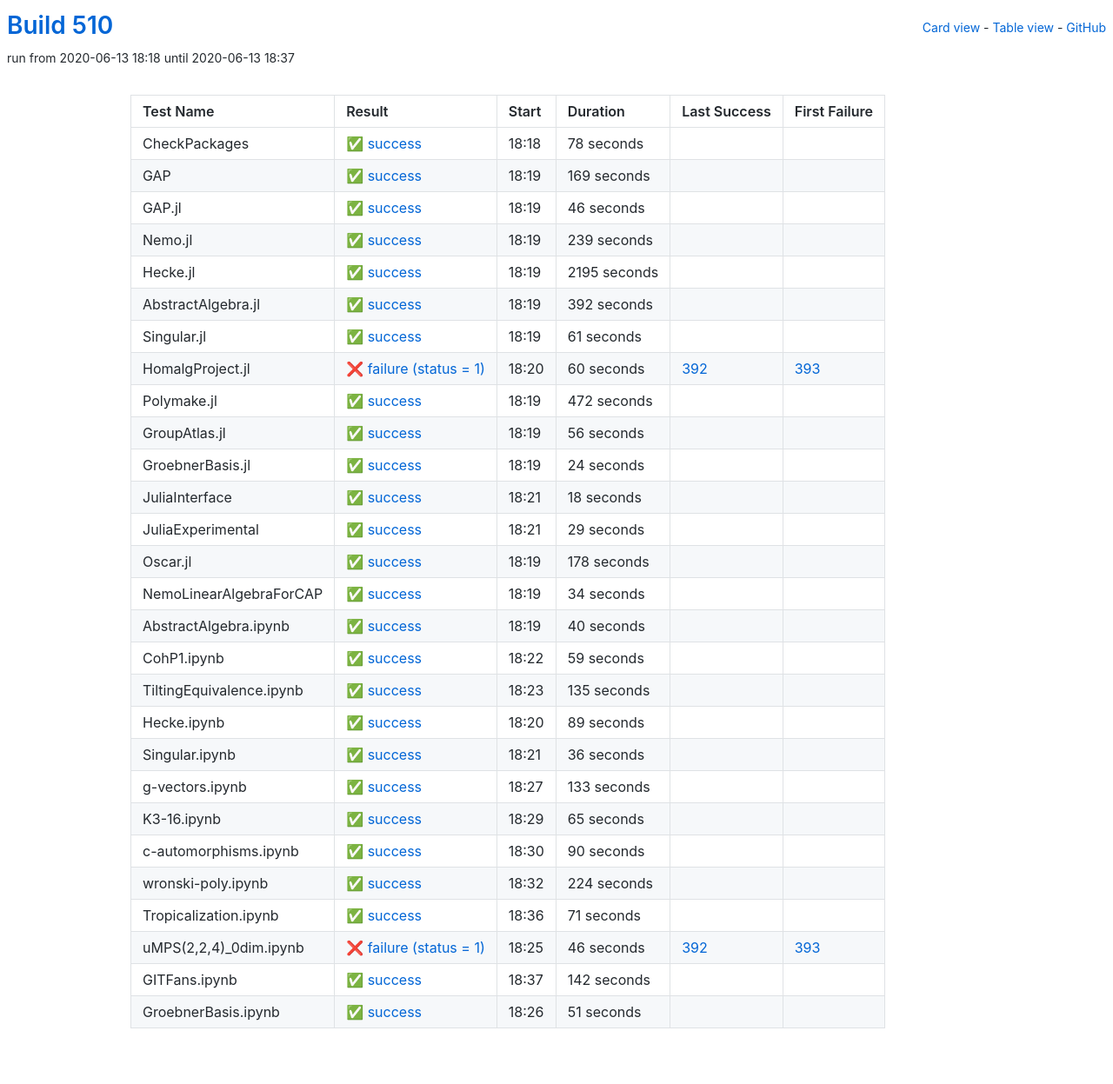
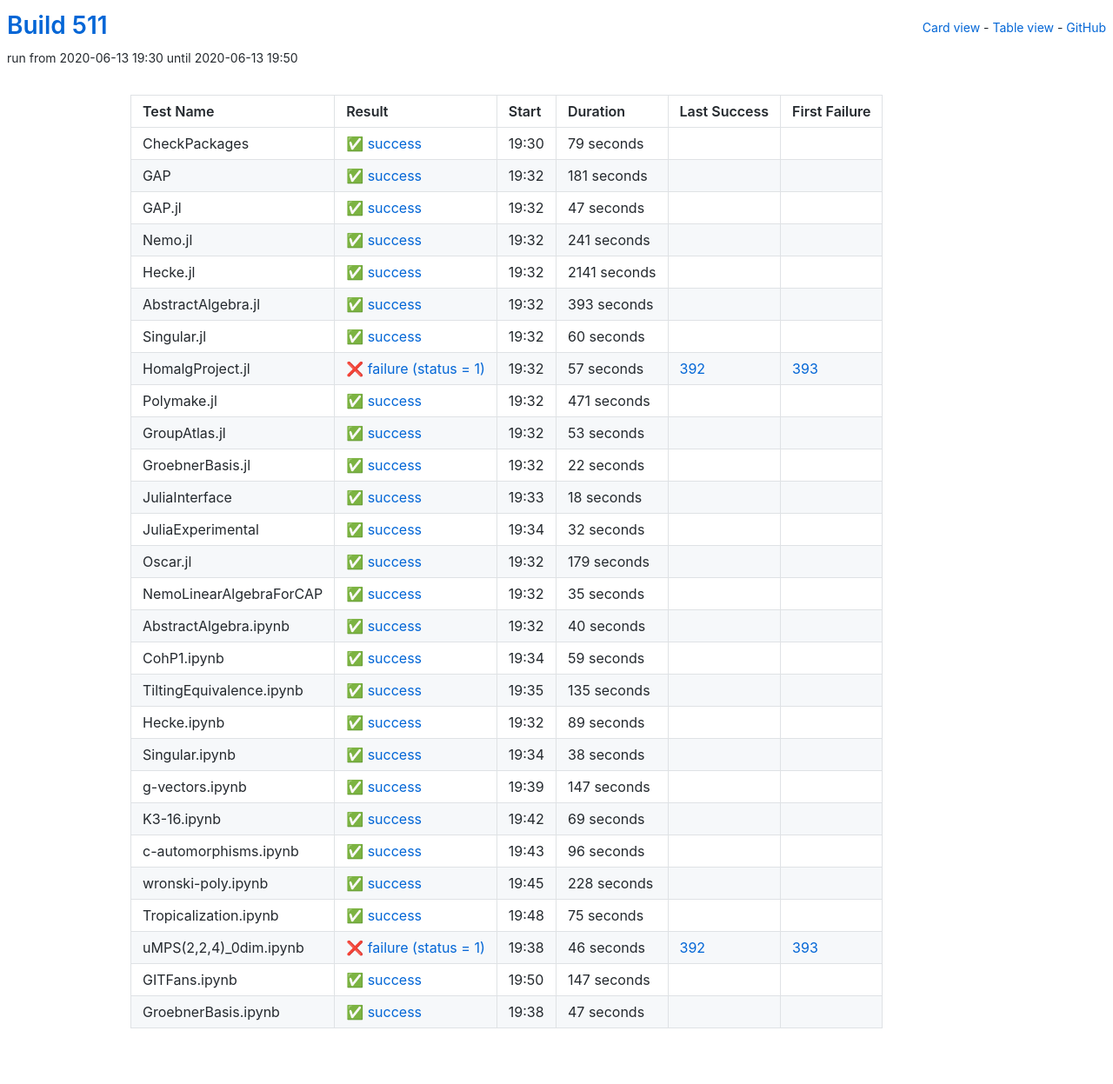
Before and after one commit to oscar-system/oscar-ci-status-1.4, a Jekyll site: the page built from table.html, in a window 1280 px wide. Shown: the whole page at 87% size. Built offline with Jekyll 4.4.1, drawn with Linux system fonts in a browser that asks for light colours.

Commit message:
Build #511

```diff
--- a/_data/ci.yml
+++ b/_data/ci.yml
@@ -1,6 +1,6 @@
 ---
-build: 510
-build_url: https://oscarci.mathematik.uni-kl.de/job/oscar-julia-1.4/510/
+build: 511
+build_url: https://oscarci.mathematik.uni-kl.de/job/oscar-julia-1.4/511/
 job: oscar-julia-1.4
 organization: oscar-system
 repo: oscar-ci-status-1.4
@@ -8,140 +8,140 @@ repourl: https://github.com/oscar-system/oscar-ci-status-1.4
 tests:
 - name: CheckPackages
   id: checkpackages
-  log: https://oscarci.mathematik.uni-kl.de/job/oscar-julia-1.4/510/artifact/logs/build-510/CheckPackages.log
-  start: 2020-06-13 18:18
+  log: https://oscarci.mathematik.uni-kl.de/job/oscar-julia-1.4/511/artifact/logs/build-511/CheckPackages.log
+  start: 2020-06-13 19:30
   success: true
   exitcode: 0
   status: success
-  duration: 78
+  duration: 79
   last_success: false
   last_success_url:
   first_failure: false
   first_failure_url:
 - name: GAP
   id: gap
-  log: https://oscarci.mathematik.uni-kl.de/job/oscar-julia-1.4/510/artifact/logs/build-510/GAP.log
-  start: 2020-06-13 18:19
+  log: https://oscarci.mathematik.uni-kl.de/job/oscar-julia-1.4/511/artifact/logs/build-511/GAP.log
+  start: 2020-06-13 19:32
   success: true
   exitcode: 0
   status: success
-  duration: 169
+  duration: 181
   last_success: false
   last_success_url:
   first_failure: false
   first_failure_url:
 - name: GAP.jl
   id: gap-jl
-  log: https://oscarci.mathematik.uni-kl.de/job/oscar-julia-1.4/510/artifact/logs/build-510/GAP.jl.log
-  start: 2020-06-13 18:19
+  log: https://oscarci.mathematik.uni-kl.de/job/oscar-julia-1.4/511/artifact/logs/build-511/GAP.jl.log
+  start: 2020-06-13 19:32
   success: true
   exitcode: 0
   status: success
-  duration: 46
+  duration: 47
   last_success: false
   last_success_url:
   first_failure: false
   first_failure_url:
 - name: Nemo.jl
   id: nemo-jl
-  log: https://oscarci.mathematik.uni-kl.de/job/oscar-julia-1.4/510/artifact/logs/build-510/Nemo.jl.log
-  start: 2020-06-13 18:19
+  log: https://oscarci.mathematik.uni-kl.de/job/oscar-julia-1.4/511/artifact/logs/build-511/Nemo.jl.log
+  start: 2020-06-13 19:32
   success: true
   exitcode: 0
   status: success
-  duration: 239
+  duration: 241
   last_success: false
   last_success_url:
   first_failure: false
   first_failure_url:
 - name: Hecke.jl
   id: hecke-jl
-  log: https://oscarci.mathematik.uni-kl.de/job/oscar-julia-1.4/510/artifact/logs/build-510/Hecke.jl.log
-  start: 2020-06-13 18:19
+  log: https://oscarci.mathematik.uni-kl.de/job/oscar-julia-1.4/511/artifact/logs/build-511/Hecke.jl.log
+  start: 2020-06-13 19:32
   success: true
   exitcode: 0
   status: success
-  duration: 2195
+  duration: 2141
   last_success: false
   last_success_url:
   first_failure: false
   first_failure_url:
 - name: AbstractAlgebra.jl
   id: abstractalgebra-jl
-  log: https://oscarci.mathematik.uni-kl.de/job/oscar-julia-1.4/510/artifact/logs/build-510/AbstractAlgebra.jl.log
-  start: 2020-06-13 18:19
+  log: https://oscarci.mathematik.uni-kl.de/job/oscar-julia-1.4/511/artifact/logs/build-511/AbstractAlgebra.jl.log
+  start: 2020-06-13 19:32
   success: true
   exitcode: 0
   status: success
-  duration: 392
+  duration: 393
   last_success: false
   last_success_url:
   first_failure: false
   first_failure_url:
 - name: Singular.jl
   id: singular-jl
-  log: https://oscarci.mathematik.uni-kl.de/job/oscar-julia-1.4/510/artifact/logs/build-510/Singular.jl.log
-  start: 2020-06-13 18:19
+  log: https://oscarci.mathematik.uni-kl.de/job/oscar-julia-1.4/511/artifact/logs/build-511/Singular.jl.log
+  start: 2020-06-13 19:32
   success: true
   exitcode: 0
   status: success
-  duration: 61
+  duration: 60
   last_success: false
   last_success_url:
   first_failure: false
   first_failure_url:
 - name: HomalgProject.jl
   id: homalgproject-jl
-  log: https://oscarci.mathematik.uni-kl.de/job/oscar-julia-1.4/510/artifact/logs/build-510/HomalgProject.jl.log
-  start: 2020-06-13 18:20
+  log: https://oscarci.mathematik.uni-kl.de/job/oscar-julia-1.4/511/artifact/logs/build-511/HomalgProject.jl.log
+  start: 2020-06-13 19:32
   success: false
   exitcode: 1
   status: failure
-  duration: 60
+  duration: 57
   last_success: 392
   last_success_url: https://oscarci.mathematik.uni-kl.de/job/oscar-julia-1.4/392/
   first_failure: 393
   first_failure_url: https://oscarci.mathematik.uni-kl.de/job/oscar-julia-1.4/393/
 - name: Polymake.jl
   id: polymake-jl
-  log: https://oscarci.mathematik.uni-kl.de/job/oscar-julia-1.4/510/artifact/logs/build-510/Polymake.jl.log
-  start: 2020-06-13 18:19
+  log: https://oscarci.mathematik.uni-kl.de/job/oscar-julia-1.4/511/artifact/logs/build-511/Polymake.jl.log
+  start: 2020-06-13 19:32
   success: true
   exitcode: 0
   status: success
-  duration: 472
+  duration: 471
   last_success: false
   last_success_url:
   first_failure: false
   first_failure_url:
 - name: GroupAtlas.jl
   id: groupatlas-jl
-  log: https://oscarci.mathematik.uni-kl.de/job/oscar-julia-1.4/510/artifact/logs/build-510/GroupAtlas.jl.log
-  start: 2020-06-13 18:19
+  log: https://oscarci.mathematik.uni-kl.de/job/oscar-julia-1.4/511/artifact/logs/build-511/GroupAtlas.jl.log
+  start: 2020-06-13 19:32
   success: true
   exitcode: 0
   status: success
-  duration: 56
+  duration: 53
   last_success: false
   last_success_url:
   first_failure: false
   first_failure_url:
 - name: GroebnerBasis.jl
   id: groebnerbasis-jl
-  log: https://oscarci.mathematik.uni-kl.de/job/oscar-julia-1.4/510/artifact/logs/build-510/GroebnerBasis.jl.log
-  start: 2020-06-13 18:19
+  log: https://oscarci.mathematik.uni-kl.de/job/oscar-julia-1.4/511/artifact/logs/build-511/GroebnerBasis.jl.log
+  start: 2020-06-13 19:32
   success: true
   exitcode: 0
   status: success
-  duration: 24
+  duration: 22
   last_success: false
   last_success_url:
   first_failure: false
   first_failure_url:
 - name: JuliaInterface
   id: juliainterface
-  log: https://oscarci.mathematik.uni-kl.de/job/oscar-julia-1.4/510/artifact/logs/build-510/JuliaInterface.log
-  start: 2020-06-13 18:21
+  log: https://oscarci.mathematik.uni-kl.de/job/oscar-julia-1.4/511/artifact/logs/build-511/JuliaInterface.log
+  start: 2020-06-13 19:33
   success: true
   exitcode: 0
   status: success
@@ -152,44 +152,44 @@ tests:
   first_failure_url:
 - name: JuliaExperimental
   id: juliaexperimental
-  log: https://oscarci.mathematik.uni-kl.de/job/oscar-julia-1.4/510/artifact/logs/build-510/JuliaExperimental.log
-  start: 2020-06-13 18:21
+  log: https://oscarci.mathematik.uni-kl.de/job/oscar-julia-1.4/511/artifact/logs/build-511/JuliaExperimental.log
+  start: 2020-06-13 19:34
   success: true
   exitcode: 0
   status: success
-  duration: 29
+  duration: 32
   last_success: false
   last_success_url:
   first_failure: false
   first_failure_url:
 - name: Oscar.jl
   id: oscar-jl
-  log: https://oscarci.mathematik.uni-kl.de/job/oscar-julia-1.4/510/artifact/logs/build-510/Oscar.jl.log
-  start: 2020-06-13 18:19
+  log: https://oscarci.mathematik.uni-kl.de/job/oscar-julia-1.4/511/artifact/logs/build-511/Oscar.jl.log
+  start: 2020-06-13 19:32
   success: true
   exitcode: 0
   status: success
-  duration: 178
+  duration: 179
   last_success: false
   last_success_url:
   first_failure: false
   first_failure_url:
 - name: NemoLinearAlgebraForCAP
   id: nemolinearalgebraforcap
-  log: https://oscarci.mathematik.uni-kl.de/job/oscar-julia-1.4/510/artifact/logs/build-510/NemoLinearAlgebraForCAP.log
-  start: 2020-06-13 18:19
+  log: https://oscarci.mathematik.uni-kl.de/job/oscar-julia-1.4/511/artifact/logs/build-511/NemoLinearAlgebraForCAP.log
+  start: 2020-06-13 19:32
   success: true
   exitcode: 0
   status: success
-  duration: 34
+  duration: 35
   last_success: false
   last_success_url:
   first_failure: false
   first_failure_url:
 - name: AbstractAlgebra.ipynb
   id: abstractalgebra-ipynb
-  log: https://oscarci.mathematik.uni-kl.de/job/oscar-julia-1.4/510/artifact/logs/build-510/AbstractAlgebra.ipynb.log
-  start: 2020-06-13 18:19
+  log: https://oscarci.mathematik.uni-kl.de/job/oscar-julia-1.4/511/artifact/logs/build-511/AbstractAlgebra.ipynb.log
+  start: 2020-06-13 19:32
   success: true
   exitcode: 0
   status: success
@@ -200,8 +200,8 @@ tests:
   first_failure_url:
 - name: CohP1.ipynb
   id: cohp1-ipynb
-  log: https://oscarci.mathematik.uni-kl.de/job/oscar-julia-1.4/510/artifact/logs/build-510/CohP1.ipynb.log
-  start: 2020-06-13 18:22
+  log: https://oscarci.mathematik.uni-kl.de/job/oscar-julia-1.4/511/artifact/logs/build-511/CohP1.ipynb.log
+  start: 2020-06-13 19:34
   success: true
   exitcode: 0
   status: success
@@ -212,8 +212,8 @@ tests:
   first_failure_url:
 - name: TiltingEquivalence.ipynb
   id: tiltingequivalence-ipynb
-  log: https://oscarci.mathematik.uni-kl.de/job/oscar-julia-1.4/510/artifact/logs/build-510/TiltingEquivalence.ipynb.log
-  start: 2020-06-13 18:23
+  log: https://oscarci.mathematik.uni-kl.de/job/oscar-julia-1.4/511/artifact/logs/build-511/TiltingEquivalence.ipynb.log
+  start: 2020-06-13 19:35
   success: true
   exitcode: 0
   status: success
@@ -224,8 +224,8 @@ tests:
   first_failure_url:
 - name: Hecke.ipynb
   id: hecke-ipynb
-  log: https://oscarci.mathematik.uni-kl.de/job/oscar-julia-1.4/510/artifact/logs/build-510/Hecke.ipynb.log
-  start: 2020-06-13 18:20
+  log: https://oscarci.mathematik.uni-kl.de/job/oscar-julia-1.4/511/artifact/logs/build-511/Hecke.ipynb.log
+  start: 2020-06-13 19:32
   success: true
   exitcode: 0
   status: success
@@ -236,80 +236,80 @@ tests:
   first_failure_url:
 - name: Singular.ipynb
   id: singular-ipynb
-  log: https://oscarci.mathematik.uni-kl.de/job/oscar-julia-1.4/510/artifact/logs/build-510/Singular.ipynb.log
-  start: 2020-06-13 18:21
+  log: https://oscarci.mathematik.uni-kl.de/job/oscar-julia-1.4/511/artifact/logs/build-511/Singular.ipynb.log
+  start: 2020-06-13 19:34
   success: true
   exitcode: 0
   status: success
-  duration: 36
+  duration: 38
   last_success: false
   last_success_url:
   first_failure: false
   first_failure_url:
 - name: g-vectors.ipynb
   id: g-vectors-ipynb
-  log: https://oscarci.mathematik.uni-kl.de/job/oscar-julia-1.4/510/artifact/logs/build-510/g-vectors.ipynb.log
-  start: 2020-06-13 18:27
+  log: https://oscarci.mathematik.uni-kl.de/job/oscar-julia-1.4/511/artifact/logs/build-511/g-vectors.ipynb.log
+  start: 2020-06-13 19:39
   success: true
   exitcode: 0
   status: success
-  duration: 133
+  duration: 147
   last_success: false
   last_success_url:
   first_failure: false
   first_failure_url:
 - name: K3-16.ipynb
   id: k3-16-ipynb
-  log: https://oscarci.mathematik.uni-kl.de/job/oscar-julia-1.4/510/artifact/logs/build-510/K3-16.ipynb.log
-  start: 2020-06-13 18:29
+  log: https://oscarci.mathematik.uni-kl.de/job/oscar-julia-1.4/511/artifact/logs/build-511/K3-16.ipynb.log
+  start: 2020-06-13 19:42
   success: true
   exitcode: 0
   status: success
-  duration: 65
+  duration: 69
   last_success: false
   last_success_url:
   first_failure: false
   first_failure_url:
 - name: c-automorphisms.ipynb
   id: c-automorphisms-ipynb
-  log: https://oscarci.mathematik.uni-kl.de/job/oscar-julia-1.4/510/artifact/logs/build-510/c-automorphisms.ipynb.log
-  start: 2020-06-13 18:30
+  log: https://oscarci.mathematik.uni-kl.de/job/oscar-julia-1.4/511/artifact/logs/build-511/c-automorphisms.ipynb.log
+  start: 2020-06-13 19:43
   success: true
   exitcode: 0
   status: success
-  duration: 90
+  duration: 96
   last_success: false
   last_success_url:
   first_failure: false
   first_failure_url:
 - name: wronski-poly.ipynb
   id: wronski-poly-ipynb
-  log: https://oscarci.mathematik.uni-kl.de/job/oscar-julia-1.4/510/artifact/logs/build-510/wronski-poly.ipynb.log
-  start: 2020-06-13 18:32
+  log: https://oscarci.mathematik.uni-kl.de/job/oscar-julia-1.4/511/artifact/logs/build-511/wronski-poly.ipynb.log
+  start: 2020-06-13 19:45
   success: true
   exitcode: 0
   status: success
-  duration: 224
+  duration: 228
   last_success: false
   last_success_url:
   first_failure: false
   first_failure_url:
 - name: Tropicalization.ipynb
   id: tropicalization-ipynb
-  log: https://oscarci.mathematik.uni-kl.de/job/oscar-julia-1.4/510/artifact/logs/build-510/Tropicalization.ipynb.log
-  start: 2020-06-13 18:36
+  log: https://oscarci.mathematik.uni-kl.de/job/oscar-julia-1.4/511/artifact/logs/build-511/Tropicalization.ipynb.log
+  start: 2020-06-13 19:48
   success: true
   exitcode: 0
   status: success
-  duration: 71
+  duration: 75
   last_success: false
   last_success_url:
   first_failure: false
   first_failure_url:
 - name: uMPS(2,2,4)_0dim.ipynb
   id: umps-2-2-4-0dim-ipynb
-  log: https://oscarci.mathematik.uni-kl.de/job/oscar-julia-1.4/510/artifact/logs/build-510/uMPS-2-2-4-_0dim.ipynb.log
-  start: 2020-06-13 18:25
+  log: https://oscarci.mathematik.uni-kl.de/job/oscar-julia-1.4/511/artifact/logs/build-511/uMPS-2-2-4-_0dim.ipynb.log
+  start: 2020-06-13 19:38
   success: false
   exitcode: 1
   status: failure
@@ -320,24 +320,24 @@ tests:
   first_failure_url: https://oscarci.mathematik.uni-kl.de/job/oscar-julia-1.4/393/
 - name: GITFans.ipynb
   id: gitfans-ipynb
-  log: https://oscarci.mathematik.uni-kl.de/job/oscar-julia-1.4/510/artifact/logs/build-510/GITFans.ipynb.log
-  start: 2020-06-13 18:37
+  log: https://oscarci.mathematik.uni-kl.de/job/oscar-julia-1.4/511/artifact/logs/build-511/GITFans.ipynb.log
+  start: 2020-06-13 19:50
   success: true
   exitcode: 0
   status: success
-  duration: 142
+  duration: 147
   last_success: false
   last_success_url:
   first_failure: false
   first_failure_url:
 - name: GroebnerBasis.ipynb
   id: groebnerbasis-ipynb
-  log: https://oscarci.mathematik.uni-kl.de/job/oscar-julia-1.4/510/artifact/logs/build-510/GroebnerBasis.ipynb.log
-  start: 2020-06-13 18:26
+  log: https://oscarci.mathematik.uni-kl.de/job/oscar-julia-1.4/511/artifact/logs/build-511/GroebnerBasis.ipynb.log
+  start: 2020-06-13 19:38
   success: true
   exitcode: 0
   status: success
-  duration: 51
+  duration: 47
   last_success: false
   last_success_url:
   first_failure: false
```
Also changed, not shown: README.md.
